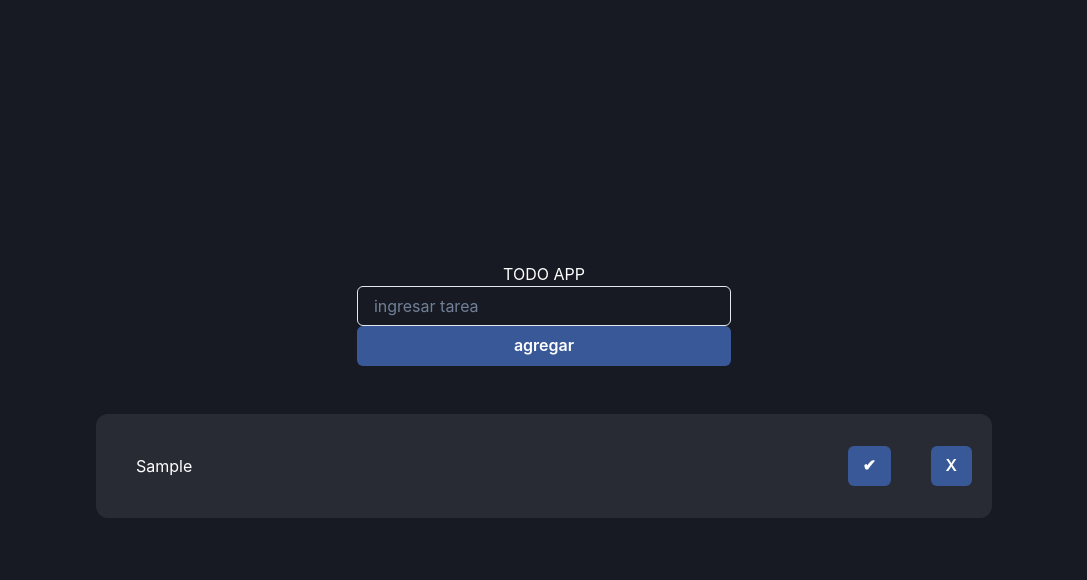
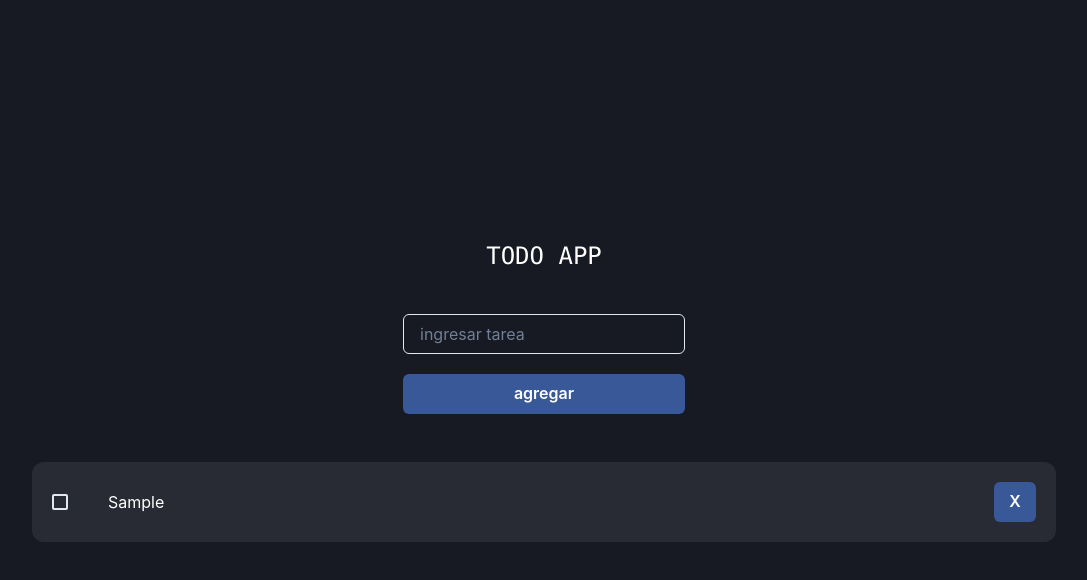
Before and after one commit to ivan2214/Todo-List, a React (Vite) app: page / in a window 1280 px wide. Both pictures are taken after typing "Sample" into the empty fields and a click on the button "agregar". Shown: the top 580 px of the page, without its empty margins (96-1183 px from the left). Built offline with nearby package versions, Linux system fonts and the light colour scheme.

Commit message:
añadido de funcion tachar y eliminar tareas

```diff
--- a/src/App.jsx
+++ b/src/App.jsx
@@ -14,7 +14,7 @@ function App() {
         height="100vh"
         width="100%"
       >
-        <Text>TODO APP</Text>
+        <Text mb="10" fontSize="2xl" fontFamily="mono">TODO APP</Text>
         <TodoList />
       </Box>
     </>
--- a/src/components/Todo.jsx
+++ b/src/components/Todo.jsx
@@ -1,13 +1,9 @@
-import {
-  Box,
-  Button,
-  Editable,
-  EditableInput,
-  EditablePreview,
-} from "@chakra-ui/react";
+import { Box, Button, Checkbox, Text } from "@chakra-ui/react";
 import React from "react";
 
-const Todo = ({ todo }) => {
+const Todo = ({ todo, eliminarTodo, onCompleted }) => {
+  const { task, id, completed } = todo;
+
   return (
     <Box
       display="flex"
@@ -21,14 +17,15 @@ const Todo = ({ todo }) => {
       padding="5"
       borderRadius="xl"
       gap="10"
+    >
+      <Checkbox type="checkbox" checked={completed} onChange={() => onCompleted(id)} />
 
-    >
-      <Editable defaultValue={todo.task} width="100%" >
-        <EditablePreview width="100%" padding="5" />
-        <EditableInput width="100%" padding="5" />
-      </Editable>
-      <Button colorScheme="facebook">✔</Button>
-      <Button colorScheme="facebook">X</Button>
+      <Text textTransform="capitalize" textDecoration={completed ? "line-through" : "none"} width="100%">
+        {task}
+      </Text>
+      <Button colorScheme="facebook" onClick={() => eliminarTodo(id)}>
+        X
+      </Button>
     </Box>
   );
 };
--- a/src/components/TodoForm.jsx
+++ b/src/components/TodoForm.jsx
@@ -1,4 +1,4 @@
-import { Button, Input } from "@chakra-ui/react";
+import { Box, Button, Input } from "@chakra-ui/react";
 import React, { useState } from "react";
 import { v4 as uuidv4 } from "uuid";
 import Swal from "sweetalert2";
@@ -37,7 +37,11 @@ const TodoForm = ({ agregarTodo }) => {
   return (
     <>
       <form onSubmit={handleSubmit}>
+        <Box display="grid" placeItems="center">
+
           <Input
+            display="grid"
+            placeItems="center"
             width="100%"
             name="task"
             type="text"
@@ -45,9 +49,16 @@ const TodoForm = ({ agregarTodo }) => {
             onChange={handleTaskInputChange}
             placeholder="ingresar tarea"
           />
-        <Button width="100%" type="submit" colorScheme="facebook">
+          <Button
+            mt="5"
+            width="100%"
+            textAlign="center"
+            type="submit"
+            colorScheme="facebook"
+          >
             agregar
           </Button>
+        </Box>
       </form>
     </>
   );
--- a/src/components/TodoList.jsx
+++ b/src/components/TodoList.jsx
@@ -9,17 +9,36 @@ const TodoList = () => {
 
   const agregarTodo = (todo) => {
     //todoo es el valor del setState de  todoForm
-    console.log(todo);
+
     setTodos((old) => [...old, todo]);
+  };
+
+  const eliminarTodo = (id) => {
+    setTodos((old) => old.filter((item) => item.id !== id));
+  };
+
+  const onCompleted = (id) => {
+    const tareasActualizadas = todos.map((todo) => {
+      if (todo.id === id) {
+        todo.completed = !todo.completed;
+      }
+      return todo;
+    });
+    setTodos(tareasActualizadas)
   };
 
   return (
     <>
       <TodoForm agregarTodo={agregarTodo} />
-      <Box width="70%" mt="10">
+      <Box width="80%" mt="10">
         <ul width="100%">
           {todos.map((item) => (
-            <Todo key={item.id} todo={item} />
+            <Todo
+              key={item.id}
+              todo={item}
+              eliminarTodo={eliminarTodo}
+              onCompleted={onCompleted}
+            />
           ))}
         </ul>
       </Box>
```
Lines whose indentation alone changed are shown as unchanged.
